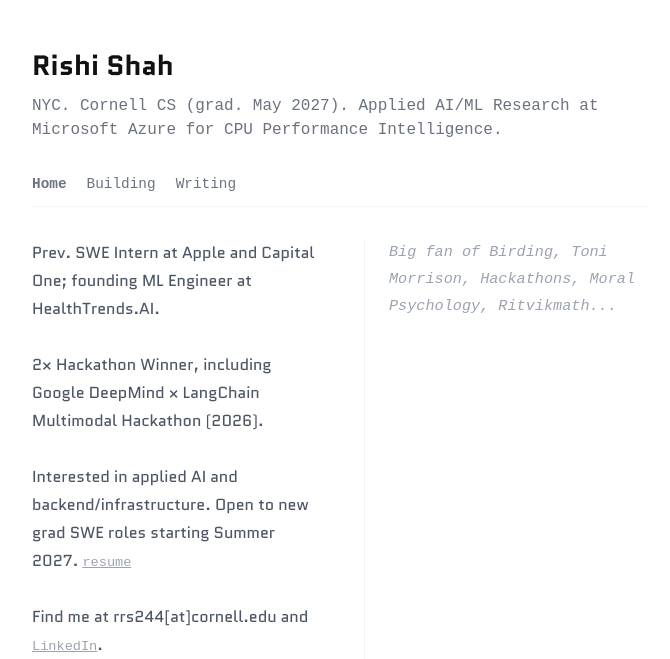
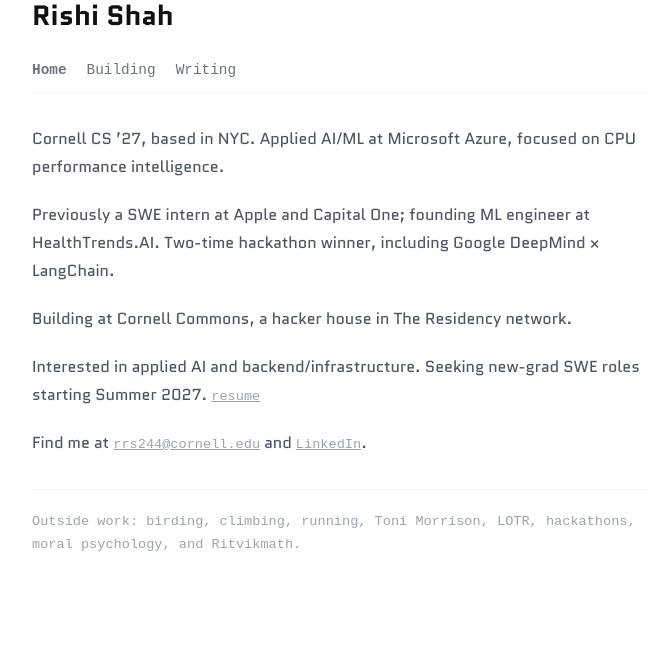
Before and after one commit to rishis123/rishishah, a Jekyll site: the page index.html, which Jekyll copies as it is, in a window 1280 px wide, cut to the strip 454-1113 px from the top of the page. Shown: the whole strip, without its empty margins (300-970 px from the left). Built offline with Jekyll 4.4.1, drawn with Linux system fonts in a browser that asks for light colours; nearby versions of some CDN libraries; after the commit the page ends 1059 px from its top, so only the background shows below that.

Commit message:
Redesign homepage with single-column bio and updated interests
Co-authored-by: Copilot App <223556219+Copilot@users.noreply.github.com>

```diff
--- a/index.html
+++ b/index.html
@@ -9,10 +9,11 @@
     <style>
     @import url('https://fonts.googleapis.com/css2?family=Quantico:ital,wght@0,400;0,700;1,400;1,700&display=swap');
     body { font-family: 'Quantico', sans-serif; }
+    main { max-width: 680px; margin: 0 auto; padding: 100px 32px 48px; }
 
     .flash-img {
-        width: 350px;
-        height: 350px;
+        width: 100%;
+        aspect-ratio: 1;
         object-fit: cover;
         display: block;
         background: #e5e7eb;
@@ -21,30 +22,43 @@
     }
 
     #photo-row {
-        display: flex;
-        flex-direction: row;
+        display: grid;
+        grid-template-columns: minmax(0, 1fr) minmax(0, 1fr);
         gap: 16px;
         margin-bottom: 48px;
     }
 
     .active-link { color: #111; font-weight: 700; }
 
+    #Home { font-size: 1rem; line-height: 1.75; color: #4b5563; }
+    #Home > p + p { margin-top: 20px; }
+    #Home .personal-footer {
+        margin-top: 32px;
+        padding-top: 20px;
+        border-top: 1px solid #f3f4f6;
+        font-size: 0.85rem;
+        font-family: monospace;
+        color: #9ca3af;
+    }
+
+    @media (max-width: 480px) {
+        main { padding: 48px 24px 40px; }
+        #photo-row { gap: 12px; margin-bottom: 32px; }
+    }
+
     </style>
 </head>
 <body class="bg-white text-gray-800 antialiased">
 
-    <main style="max-width: 680px; margin: 0 auto; padding: 100px 32px 0;">
+    <main>
 
         <div id="photo-row">
             <img id="profileImage1" class="flash-img" src="" alt="photo 1" />
             <img id="profileImage2" class="flash-img" src="" alt="photo 2" />
         </div>
 
-        <header style="margin-bottom: 32px;">
-            <h1 style="font-size: 1.75rem; font-weight: 700; color: #111; margin-bottom: 8px;">Rishi Shah</h1>
-            <p style="font-size: 1rem; color: #6b7280; font-family: monospace;">
-                NYC. Cornell CS (grad. May 2027). Applied AI/ML Research at Microsoft Azure for CPU Performance Intelligence.
-            </p>
+        <header style="margin-bottom: 24px;">
+            <h1 style="font-size: 1.75rem; font-weight: 700; color: #111;">Rishi Shah</h1>
         </header>
 
         <nav style="display: flex; gap: 20px; border-bottom: 1px solid #f3f4f6; padding-bottom: 10px; margin-bottom: 32px; align-items: center;">
@@ -53,20 +67,26 @@
             <button onclick="showTab('Writing')" id="link-Writing" style="font-size: 0.9rem; font-family: monospace; color: #6b7280; background: none; border: none; cursor: pointer;">Writing</button>
         </nav>
 
-        <div id="main-grid" style="display: grid; grid-template-columns: 1fr 1fr; gap: 48px;">
-
             <section id="main-section">
                 <div id="Home" class="tab-content">
-                    <p style="font-size: 1rem; line-height: 1.75; color: #4b5563;">
-                        Prev. SWE Intern at Apple and Capital One; founding ML Engineer at HealthTrends.AI.
-                        <br><br>
-                        2&times; Hackathon Winner, including Google DeepMind &times; LangChain Multimodal Hackathon (2026).
-                        <br><br>
-                        Interested in applied AI and backend/infrastructure. Open to new grad SWE roles starting Summer 2027.
+                    <p>
+                        Cornell CS &rsquo;27, based in NYC. Applied AI/ML at Microsoft Azure, focused on CPU performance intelligence.
+                    </p>
+                    <p>
+                        Previously a SWE intern at Apple and Capital One; founding ML engineer at HealthTrends.AI. Two-time hackathon winner, including Google DeepMind &times; LangChain.
+                    </p>
+                    <p>
+                        Building at Cornell Commons, a hacker house in The Residency network.
+                    </p>
+                    <p>
+                        Interested in applied AI and backend/infrastructure. Seeking new-grad SWE roles starting Summer 2027.
                         <a href="pdfs/Shah_Rishi.pdf" style="font-size: 0.85rem; font-family: monospace; color: #9ca3af; text-decoration: underline;">resume</a>
-
-                        <br><br>
-                        Find me at rrs244[at]cornell.edu and <a href="https://www.linkedin.com/in/rishi-shah123/" style="font-size: 0.85rem; font-family: monospace; color: #9ca3af; text-decoration: underline;">LinkedIn</a>.
+                    </p>
+                    <p>
+                        Find me at <a href="mailto:rrs244@cornell.edu" style="font-size: 0.85rem; font-family: monospace; color: #9ca3af; text-decoration: underline;">rrs244@cornell.edu</a> and <a href="https://www.linkedin.com/in/rishi-shah123/" style="font-size: 0.85rem; font-family: monospace; color: #9ca3af; text-decoration: underline;">LinkedIn</a>.
+                    </p>
+                    <p class="personal-footer">
+                        Outside work: birding, climbing, running, Toni Morrison, LOTR, hackathons, moral psychology, and Ritvikmath.
                     </p>
                 </div>
 
@@ -181,13 +201,6 @@
 
             </section>
 
-            <section id="home-sidebar" style="border-left: 1px solid #f3f4f6; padding-left: 24px;">
-                <p style="font-size: 0.95rem; font-style: italic; font-family: monospace; color: #9ca3af; line-height: 1.8;">
-                    Big fan of Birding, Toni Morrison, Hackathons, Moral Psychology, Ritvikmath...
-                </p>
-            </section>
-
-        </div>
     </main>
 
     <script>
```
Also changed, not shown: other parts of index.html (+0 -2 lines).
